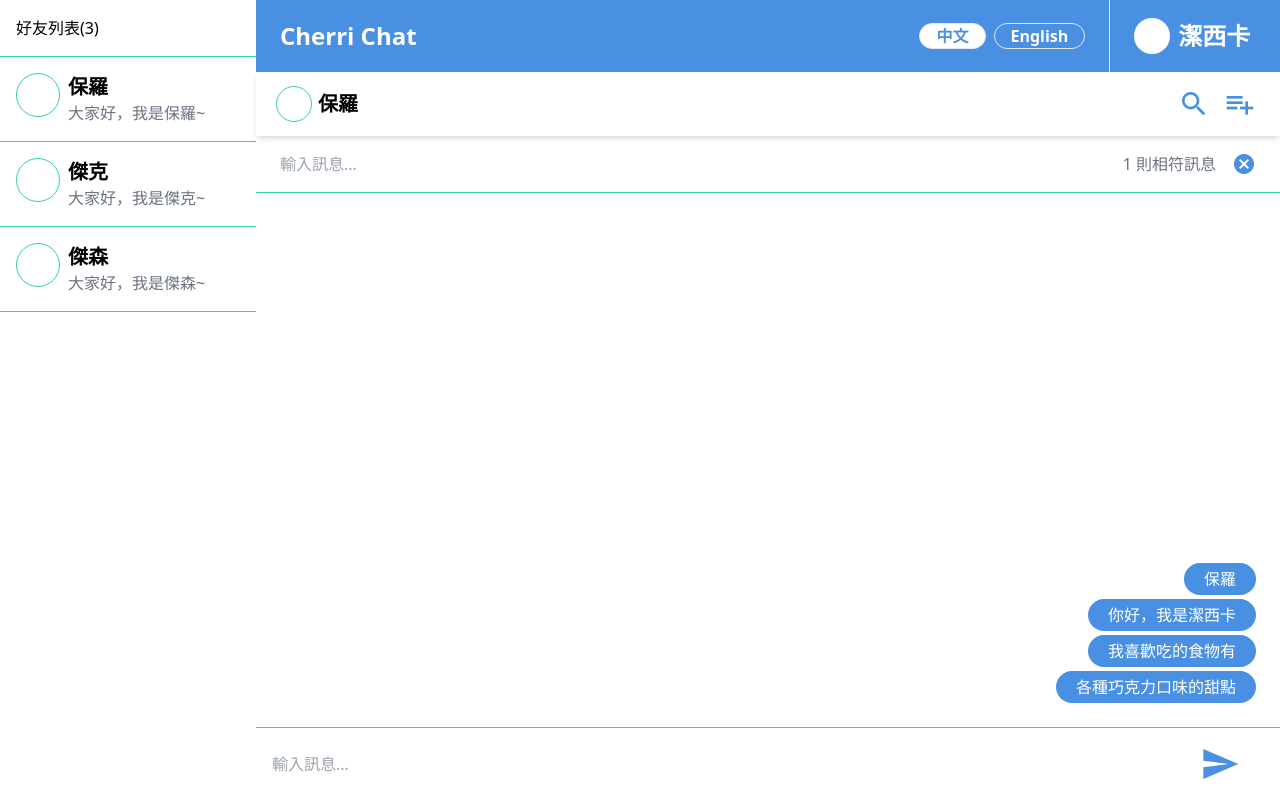
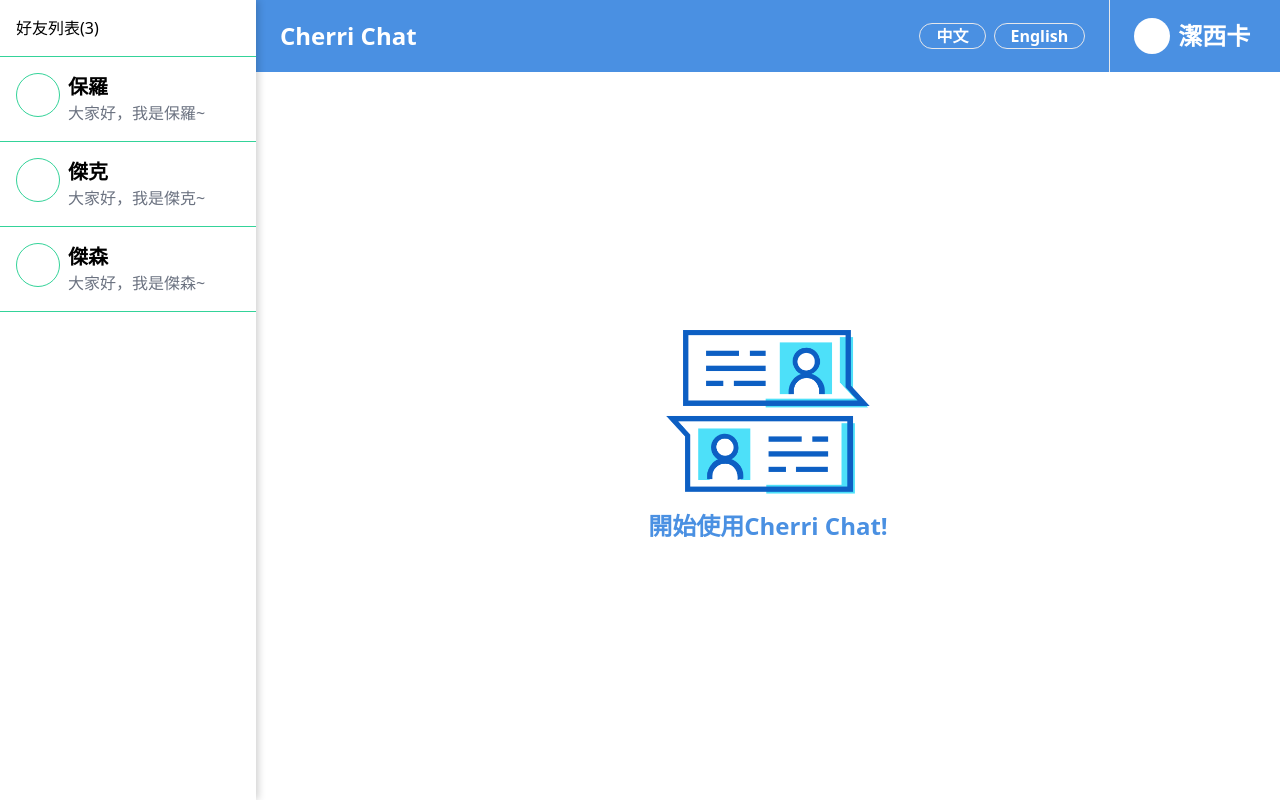
Before and after one commit to ladymei96/Vue_Chat, a Vue app: page / in a window 1280 px wide. Built offline with nearby package versions, Linux system fonts and the light colour scheme.

Commit message:
feat: fetch friendList and messageData

```diff
--- a/src/App.vue
+++ b/src/App.vue
@@ -1,6 +1,17 @@
 <script setup>
 import ChatBlock from "@/components/ChatBlock.vue";
 import AsideList from "@/components/AsideList.vue";
+import { onMounted, getCurrentInstance } from "vue";
+import { setI18nLanguage } from "@/i18n";
+
+onMounted(() => {
+  const { proxy } = getCurrentInstance();
+  const vueInstance = proxy;
+  if (!localStorage.getItem("lang")) {
+    setI18nLanguage("zh-TW");
+  }
+  vueInstance.$i18n.locale = localStorage.getItem("lang");
+});
 </script>
 
 <template>
--- /dev/null
+++ b/src/api/chatService.js
@@ -0,0 +1,11 @@
+import { friendList, messageData } from "./mockData";
+
+export const fetchFriendList = async () => {
+  const { data } = await friendList;
+  return data;
+};
+
+export const fetchMessageData = async (name) => {
+  const { data } = await messageData;
+  return data[name];
+};
--- /dev/null
+++ b/src/api/mockData/index.js
@@ -0,0 +1,49 @@
+export const friendList = {
+  data: [
+    {
+      name: "保羅",
+      text: "大家好，我是保羅~",
+      value: "Paul",
+    },
+    {
+      name: "傑克",
+      text: "大家好，我是傑克~",
+      value: "Jack",
+    },
+    {
+      name: "傑森",
+      text: "大家好，我是傑森~",
+      value: "Jason",
+    },
+  ],
+};
+
+export const messageData = {
+  data: {
+    Paul: {
+      name: "保羅",
+      list: [
+        "保羅",
+        "你好，我是潔西卡",
+        "我喜歡吃的食物有",
+        "各種巧克力口味的甜點",
+      ],
+    },
+    Jack: {
+      name: "傑克",
+      list: ["傑克", "你好，我是潔西卡", "我喜歡做的運動為", "游泳、跑步"],
+    },
+    Jason: {
+      name: "傑森",
+      list: ["傑森", "你好，我是潔西卡", "我喜歡的動物為", "貓、狗"],
+    },
+  },
+};
+
+export const memoList = [
+  {
+    isOpen: false,
+    date: "2022/05/25 11:17",
+    text: "備忘訊息",
+  },
+];
--- a/src/components/AsideList.vue
+++ b/src/components/AsideList.vue
@@ -1,45 +1,38 @@
 <script setup>
-import { reactive } from "vue";
+import { onMounted, reactive } from "vue";
+import { fetchFriendList } from "@/api/chatService.js";
+import { useChatStore } from "@/stores/chat.js";
 
-const emit = defineEmits(["emitSelectUser"]);
+const chatStore = useChatStore();
+const friendList = reactive({ list: [] });
 
-const userList = reactive([
-  {
-    name: "保羅",
-    text: "大家好，我是保羅~",
-  },
-  {
-    name: "傑克",
-    text: "大家好，我是傑克~",
-  },
-  {
-    name: "傑森",
-    text: "大家好，我是傑森~",
-  },
-]);
-const emitSelectUser = (userName) => {
-  emit("emitSelectUser", userName);
+const selectFriend = (val) => {
+  chatStore.selectedName = val;
 };
+
+onMounted(async () => {
+  friendList.list = await fetchFriendList();
+});
 </script>
 
 <template>
-  <div>
+  <div class="relative z-10 shadow-r-sm">
     <header class="p-4">
-      {{ `${$t("friends.list")}(${userList.length})` }}
+      {{ `${$t("friends.list")}(${friendList.list.length})` }}
     </header>
     <div
-      v-for="user of userList"
-      :key="user.name"
+      v-for="friend of friendList.list"
+      :key="friend.name"
       class="p-4 border-t last:border-b border-emerald-400"
-      @click="emitSelectUser(user.name)"
+      @click="selectFriend(friend.value)"
     >
       <div class="flex">
         <div
           class="w-11 h-11 border border-emerald-400 rounded-full mr-2"
         ></div>
         <div>
-          <h3 class="text-xl font-bold">{{ user.name }}</h3>
-          <p class="text-gray-500">{{ user.text }}</p>
+          <h3 class="text-xl font-bold">{{ friend.name }}</h3>
+          <p class="text-gray-500">{{ friend.text }}</p>
         </div>
       </div>
     </div>
--- a/src/components/ChatContent.vue
+++ b/src/components/ChatContent.vue
@@ -4,29 +4,35 @@ import icnNote from "@/assets/ic_note.png";
 import icnSent from "@/assets/ic_sent.png";
 import icnClose from "@/assets/ic_close1.png";
 
-import { reactive, ref } from "@vue/reactivity";
-const props = defineProps({
-  userName: {
-    type: String,
-    default: "保羅",
-  },
+import { onMounted, reactive, ref, watch } from "vue";
+import { useChatStore } from "@/stores/chat.js";
+import { fetchMessageData } from "@/api/chatService.js";
+
+const chartStore = useChatStore();
+
+const isSearchDisplay = ref(false);
+const messageData = reactive({ data: {} });
+
+const changeStatus = () => (isSearchDisplay.value = !isSearchDisplay.value);
+const getMessageData = async (name) => {
+  messageData.data = await fetchMessageData(name);
+};
+watch(
+  () => chartStore.selectedName,
+  (newVal) => {
+    getMessageData(newVal);
+  }
+);
+onMounted(async () => {
+  getMessageData(chartStore.selectedName);
 });
-const isSearchDisplay = ref(true);
-const changeStatus = () => {
-  isSearchDisplay.value = !isSearchDisplay.value;
-};
-const messageList = reactive(["保羅", "你好，我是潔西卡", "我喜歡吃的食物有", "各種巧克力口味的甜點"]);
-/** 近來拿到 name 從 pinia 拿好了
- * 打 mock api 取回聊天紀錄
- * 加個 loading...
- */
 </script>
 <template>
   <div class="h-full flex flex-col">
     <header class="px-5 py-3 flex justify-between shadow-md relative z-10">
       <div class="flex items-center space-x-1.5">
         <div class="w-9 h-9 border border-emerald-400 rounded-full"></div>
-        <p class="text-xl font-bold">{{ userName }}</p>
+        <p class="text-xl font-bold">{{ messageData.data?.name }}</p>
       </div>
       <div class="flex items-center space-x-1.5">
         <button
@@ -46,7 +52,7 @@ const messageList = reactive(["保羅", "你好，我是潔西卡", "我喜歡
     >
       <input
         type="text"
-        class="w-5/6 px-6 py-4"
+        class="w-5/6 text-ellipsis px-6 py-4 focus:outline-none"
         :placeholder="$t('input.message')"
       />
       <div class="pr-6 flex space-x-4 ml-auto">
@@ -58,20 +64,20 @@ const messageList = reactive(["保羅", "你好，我是潔西卡", "我喜歡
     </div>
     <div class="p-6 flex flex-col items-end justify-end space-y-1 flex-1">
       <p
-        v-for="text of messageList"
+        v-for="text of messageData.data.list"
         :key="text"
         class="px-5 py-1 bg-main-color text-white rounded-full"
       >
         {{ text }}
       </p>
     </div>
-    <div class="relative border-t border-emerald-400">
+    <div class="border-t border-emerald-400 flex items-center">
       <input
         type="text"
-        class="w-full px-4 py-6"
+        class="w-90% text-ellipsis px-4 py-6 focus:outline-none"
         :placeholder="$t('input.message')"
       />
-      <button class="absolute right-10 top-4">
+      <button class="ml-auto pr-6">
         <img :src="icnSent" alt="sent icon" class="w-10" />
       </button>
     </div>
--- a/src/components/ChatHeader.vue
+++ b/src/components/ChatHeader.vue
@@ -1,3 +1,30 @@
+<script setup>
+import { onMounted, ref } from "vue";
+import { setI18nLanguage } from "@/i18n";
+
+const LANG_TYPE_TABLE = [
+  {
+    name: "中文",
+    lang: "zh-TW",
+  },
+  {
+    name: "English",
+    lang: "en-US",
+  },
+];
+const activeLang = ref("");
+const changeLang = (lang) => {
+  if (activeLang.value === lang) return;
+  activeLang.value = lang;
+  setI18nLanguage(lang);
+};
+
+onMounted(() => {
+  if (!activeLang.value) {
+    activeLang.value = localStorage.getItem("lang");
+  }
+});
+</script>
 <template>
   <header class="bg-main-color flex">
     <div class="py-5 px-6 flex w-5/6 items-center">
@@ -5,11 +32,14 @@
       <div class="ml-auto">
         <button
           type="button"
-          class="btn__primary bg-white text-main-color mr-2"
+          v-for="btn of LANG_TYPE_TABLE"
+          :key="btn.name"
+          class="btn__primary first:mr-2"
+          :class="{ 'btn__active': activeLang === btn.lang }"
+          @click="changeLang(btn.lang), ($i18n.locale = btn.lang)"
         >
-          中文
+          {{ btn.name }}
         </button>
-        <button type="button" class="btn__primary text-white">English</button>
       </div>
     </div>
     <div class="px-6 flex items-center border-l">
--- a/src/components/ChatMain.vue
+++ b/src/components/ChatMain.vue
@@ -1,14 +1,14 @@
 <script setup>
+import imgDefault from "@/assets/img_default.png";
 import ChatContent from "@/components/ChatContent.vue";
-import imgDefault from "@/assets/img_default.png";
-import { ref } from "@vue/reactivity";
+import { useChatStore } from "@/stores/chat.js";
 
-const isEmpty = ref(false);
+const chatStore = useChatStore();
 </script>
 <template>
   <div>
     <div
-      v-if="isEmpty"
+      v-if="chatStore.isEmpty"
       class="flex flex-col items-center justify-center h-full"
     >
       <img :src="imgDefault" alt="chat image" class="w-1/5 mb-4" />
--- a/src/i18n/index.js
+++ b/src/i18n/index.js
@@ -1,7 +1,7 @@
 import en from "./lang/en_US.js";
 import zh from "./lang/zh_TW.js";
 
-export default {
+const i18n = {
   legacy: false,
   locale: "zh-TW",
   fallbackLocale: "zh-TW",
@@ -10,3 +10,9 @@ export default {
     "en-US": en,
   },
 };
+
+export function setI18nLanguage(lang) {
+  localStorage.setItem("lang", lang);
+}
+
+export default i18n;
--- a/src/index.css
+++ b/src/index.css
@@ -4,7 +4,10 @@
 
 @layer components {
   .btn__primary {
-    @apply px-4 border rounded-full font-bold;
+    @apply px-4 border rounded-full font-bold text-white;
+  }
+  .btn__active {
+    @apply bg-white text-main-color
   }
   .btn--hover {
     @apply hover:border rounded-full p-1 hover:bg-gray-100
--- /dev/null
+++ b/src/stores/chat.js
@@ -0,0 +1,13 @@
+import { defineStore } from "pinia";
+
+export const useChatStore = defineStore({
+  id: "chat",
+  state: () => ({
+    selectedName: "",
+    messageList: [],
+  }),
+  getters: {
+    isEmpty: (state) => state.selectedName === "",
+  },
+  actions: {},
+});
--- a/src/stores/counter.js
+++ /dev/null
@@ -1,16 +0,0 @@
-import { defineStore } from "pinia";
-
-export const useCounterStore = defineStore({
-  id: "counter",
-  state: () => ({
-    counter: 0,
-  }),
-  getters: {
-    doubleCount: (state) => state.counter * 2,
-  },
-  actions: {
-    increment() {
-      this.counter++;
-    },
-  },
-});
--- a/tailwind.config.js
+++ b/tailwind.config.js
@@ -5,6 +5,12 @@ module.exports = {
       colors: {
         "main-color": "#4A90E2",
       },
+      boxShadow: {
+        "r-sm": "2px 0px 8px 0px rgba(0, 0, 0, 0.2)",
+      },
+      spacing: {
+        "90%": "90%",
+      },
     },
   },
   plugins: [],
```
